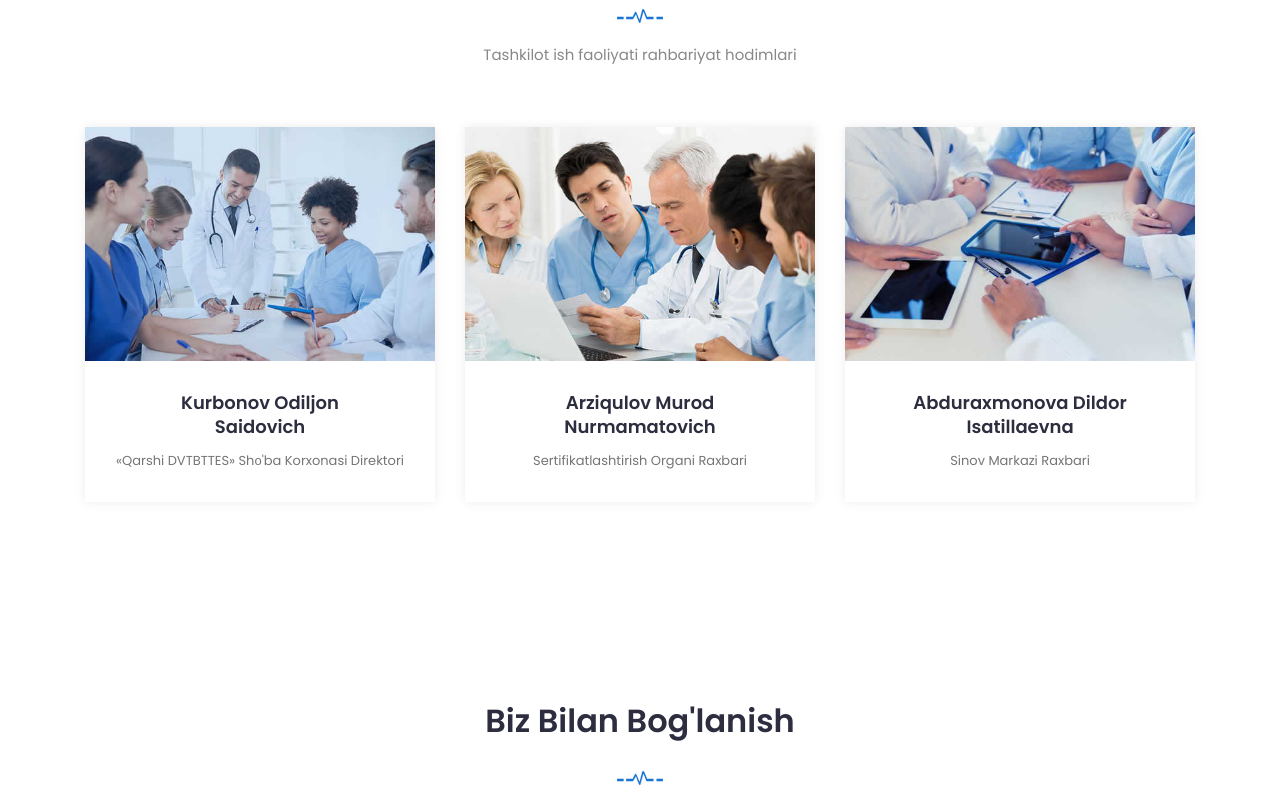
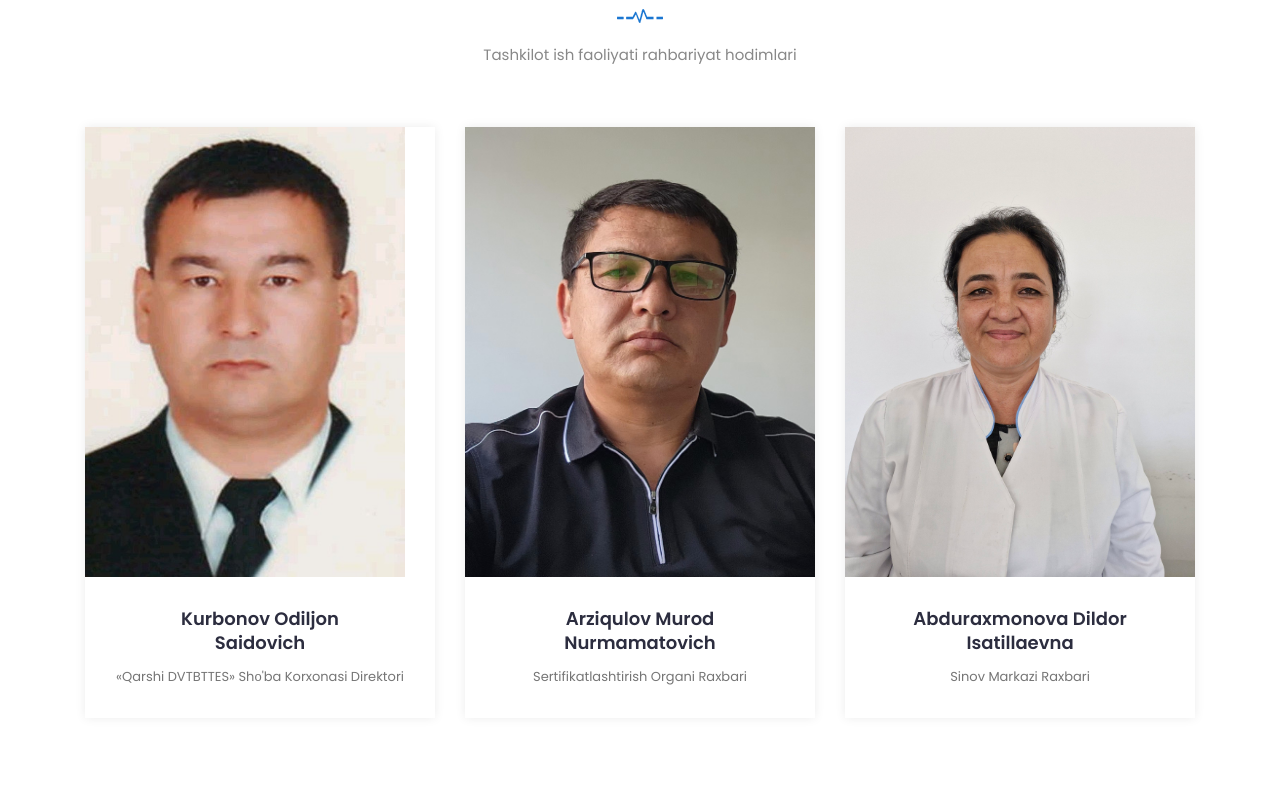
Before and after one commit to AzizbekGulomov2002/Qarshi-parhm-control, a plain HTML site: page index.html in a window 1280 px wide. Shown: the part 2660-3460 px from the top of the page. Drawn offline with Linux system fonts and the light colour scheme; a script that the page names is missing.

Commit message:
[ADDED] images & location

```diff
--- a/index.html
+++ b/index.html
@@ -433,7 +433,7 @@
 					<!-- Single Blog -->
 					<div class="single-news">
 						<div class="news-head">
-							<img src="img/blog1.jpg" alt="#">
+							<img style="height: 450px; width: 320px;" src="img/Odiljon.jpg" alt="#">
 						</div>
 						<div class="news-body">
 							<div class="news-content">
@@ -449,7 +449,7 @@
 					<!-- Single Blog -->
 					<div class="single-news">
 						<div class="news-head">
-							<img src="img/blog2.jpg" alt="#">
+							<img style="height: 450px; width: 350px;" src="img/murod.jpg" alt="#">
 						</div>
 						<div class="news-body">
 							<div class="news-content">
@@ -464,7 +464,7 @@
 					<!-- Single Blog -->
 					<div class="single-news">
 						<div class="news-head">
-							<img src="img/blog3.jpg" alt="#">
+							<img style="height: 450px; width: 350px;" src="img/Dildor.jpg" alt="#">
 						</div>
 						<div class="news-body">
 							<div class="news-content">
@@ -699,10 +699,10 @@
 				<div class="col-lg-12 col-12">
 					<!-- Google Map Embed -->
 					<div class="map">
-
-						<iframe
-							src="https://www.google.com/maps/embed?pb=!1m18!1m12!1m3!1d6036.813391449015!2d65.83067759871477!3d38.84571062494415!2m3!1f0!2f0!3f0!3m2!1i1024!2i768!4f13.1!3m3!1m2!1s0x3f4ea9cb26252ac1%3A0x20dbf6534bc5140b!2sDori%20darmon%20departamenti!5e1!3m2!1sen!2s!4v1733560555078!5m2!1sen!2s"
-							width="100%" height="450" frameborder="0" style="border:0;" allowfullscreen=""></iframe>
+						<iframe src="https://www.google.com/maps/embed?pb=!1m13!1m8!1m3!1d6036.796983168642!2d65.840034!3d38.845904!3m2!1i1024!2i768!4f13.1!3m2!1m1!2zMzjCsDUwJzQ1LjMiTiA2NcKwNTAnMjQuMSJF!5e1!3m2!1sen!2s!4v1733758405328!5m2!1sen!2s" width="1200" height="450" style="border:0;" allowfullscreen="" loading="lazy" referrerpolicy="no-referrer-when-downgrade"></iframe>
+						<!-- <iframe
+							src="https://www.google.com/maps/embed?pb=!1m13!1m8!1m3!1d6036.796983168642!2d65.840034!3d38.845904!3m2!1i1024!2i768!4f13.1!3m2!1m1!2zMzjCsDUwJzQ1LjMiTiA2NcKwNTAnMjQuMSJF!5e1!3m2!1sen!2s!4v1733758405328!5m2!1sen!2s"
+							width="100%" height="450" frameborder="0" style="border:0;" allowfullscreen=""></iframe> -->
 					</div>
 					<!-- End Google Map Embed -->
 				</div>
```
Also changed, not shown: img/Dildor.jpg (added), img/Odiljon.jpg (added), img/murod.jpg (added).
